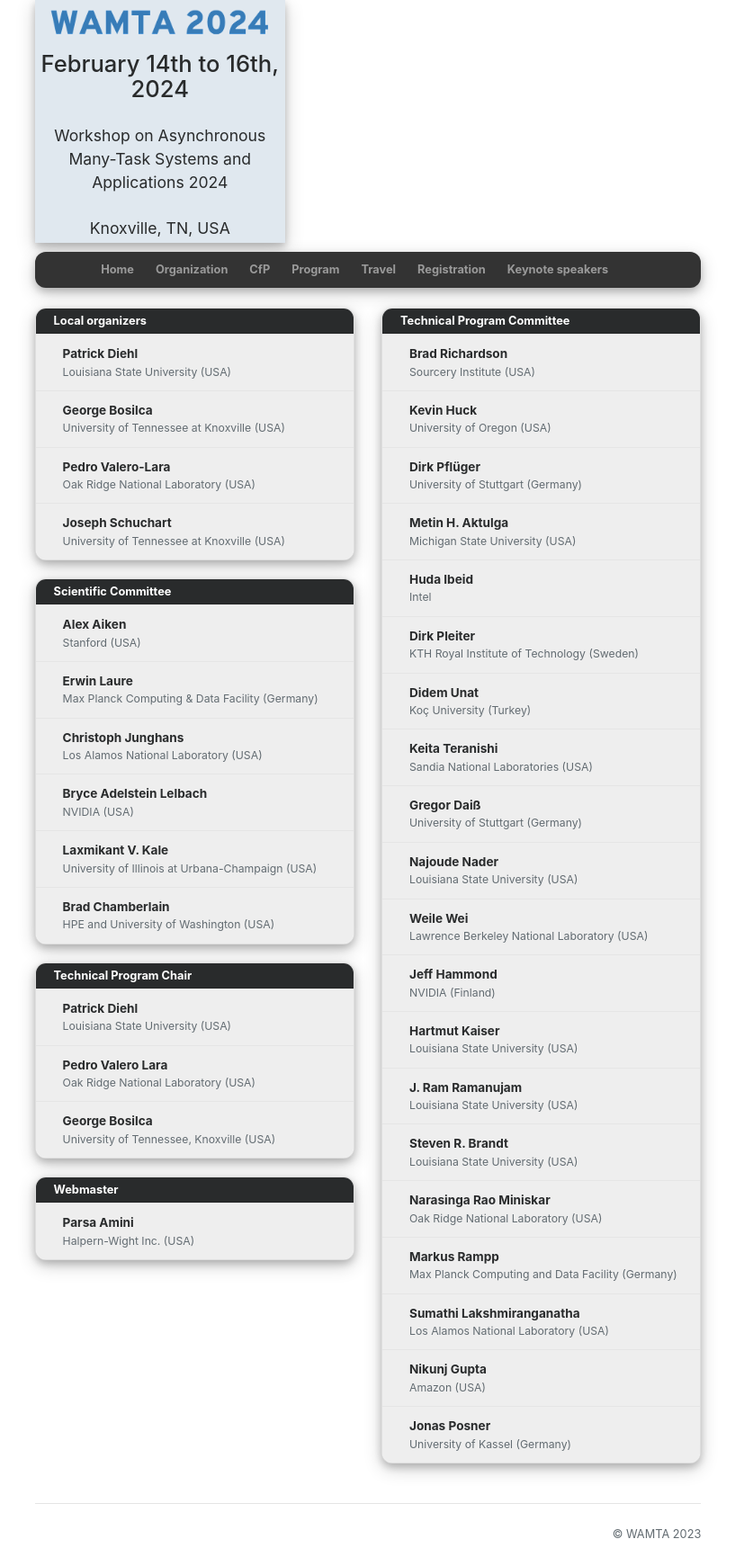
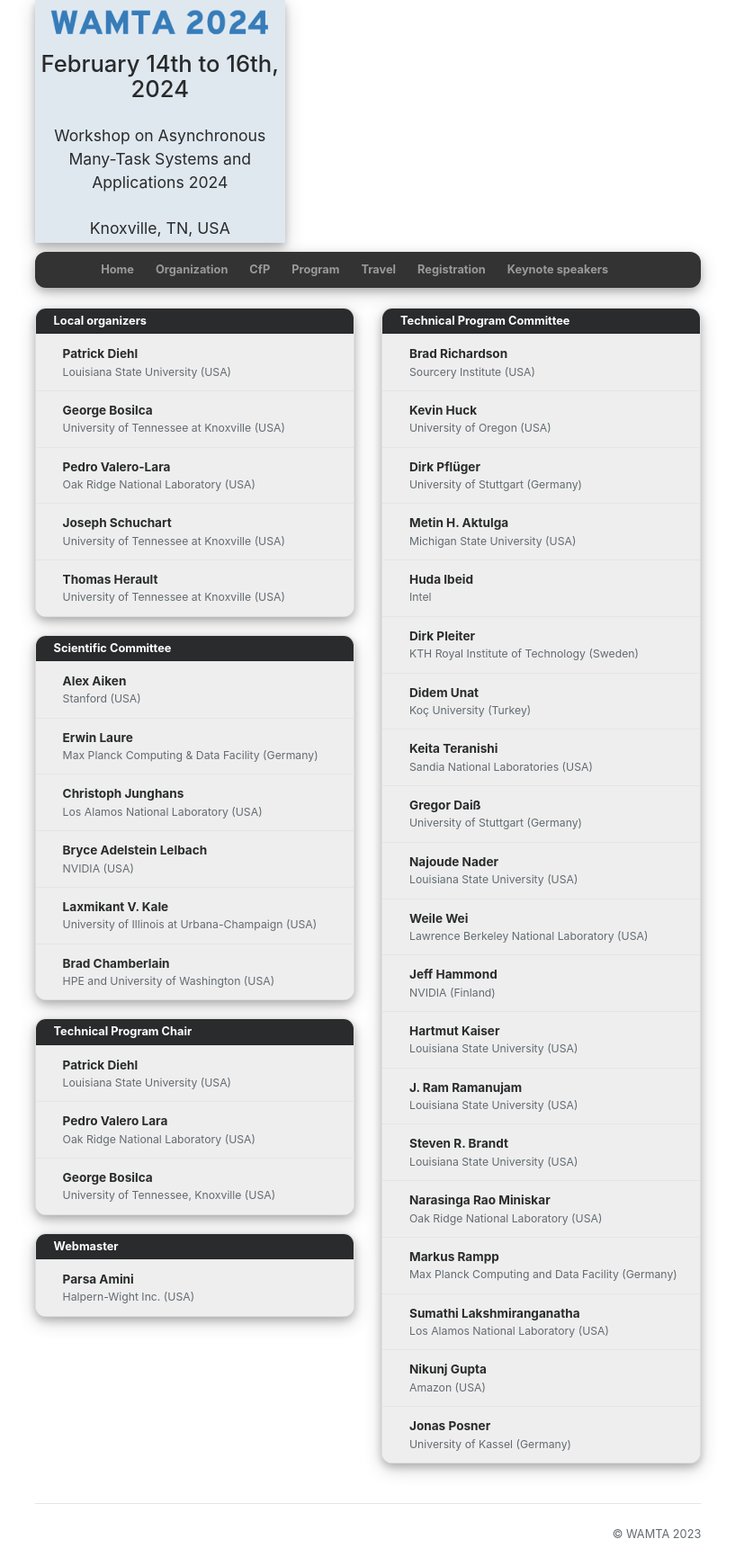
Before and after one commit to wamta26/WAMTA26.github.io, a Jekyll site: the page built from organization.html, in a window 1280 px wide. Shown: the whole page at 90% size, without its empty margins (231-1048 px from the left). Built offline with Jekyll 4.4.1, drawn with Linux system fonts in a browser that asks for light colours; nearby versions of some CDN libraries.

Commit message:
Add Thomas Herault as Local Org

```diff
--- a/_data/conference.yml
+++ b/_data/conference.yml
@@ -93,6 +93,9 @@ program_chair:
   - name: Joseph Schuchart
     org: University of Tennessee at Knoxville (USA)
     homepage:
+  - name: Thomas Herault
+    org: University of Tennessee at Knoxville (USA)
+    homepage: https://www.eecs.utk.edu/people/thomas-herault/
 steering_committee:
   - name: Alex Aiken
     org: Stanford (USA)
```
